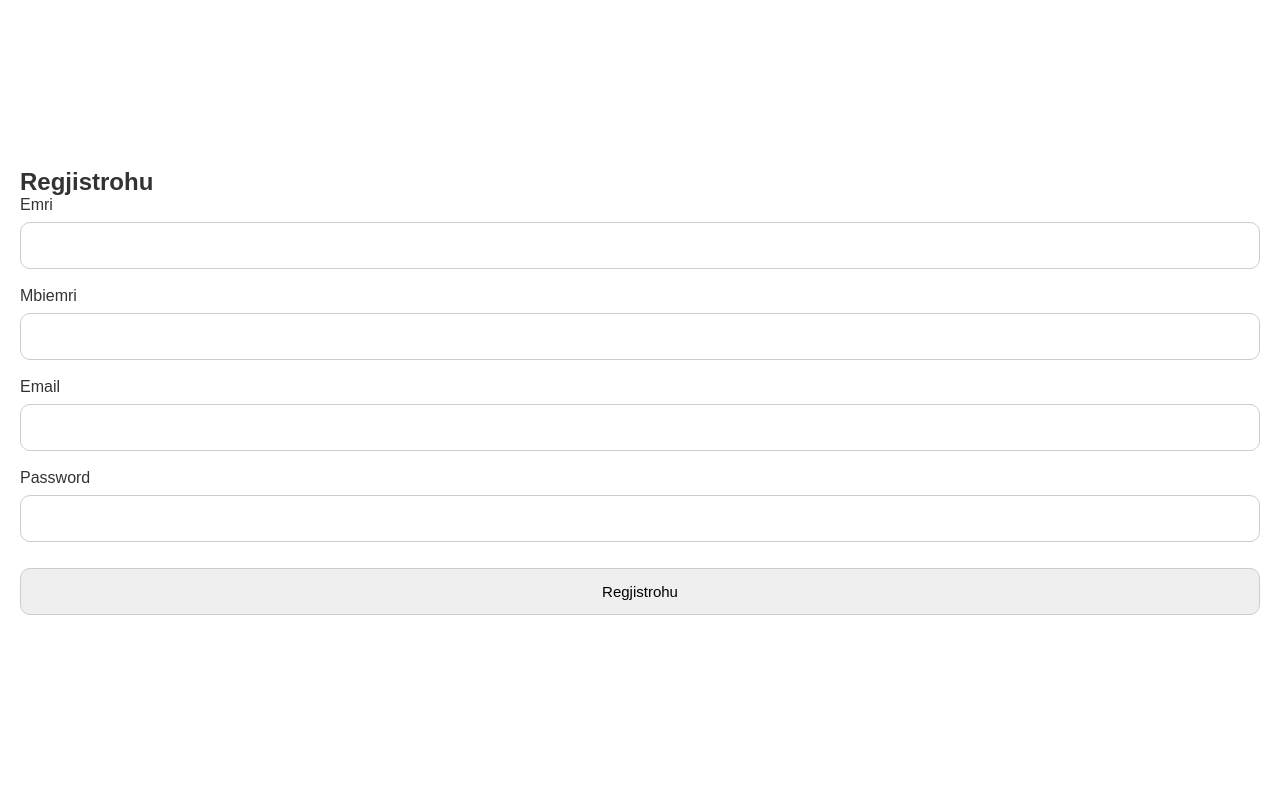
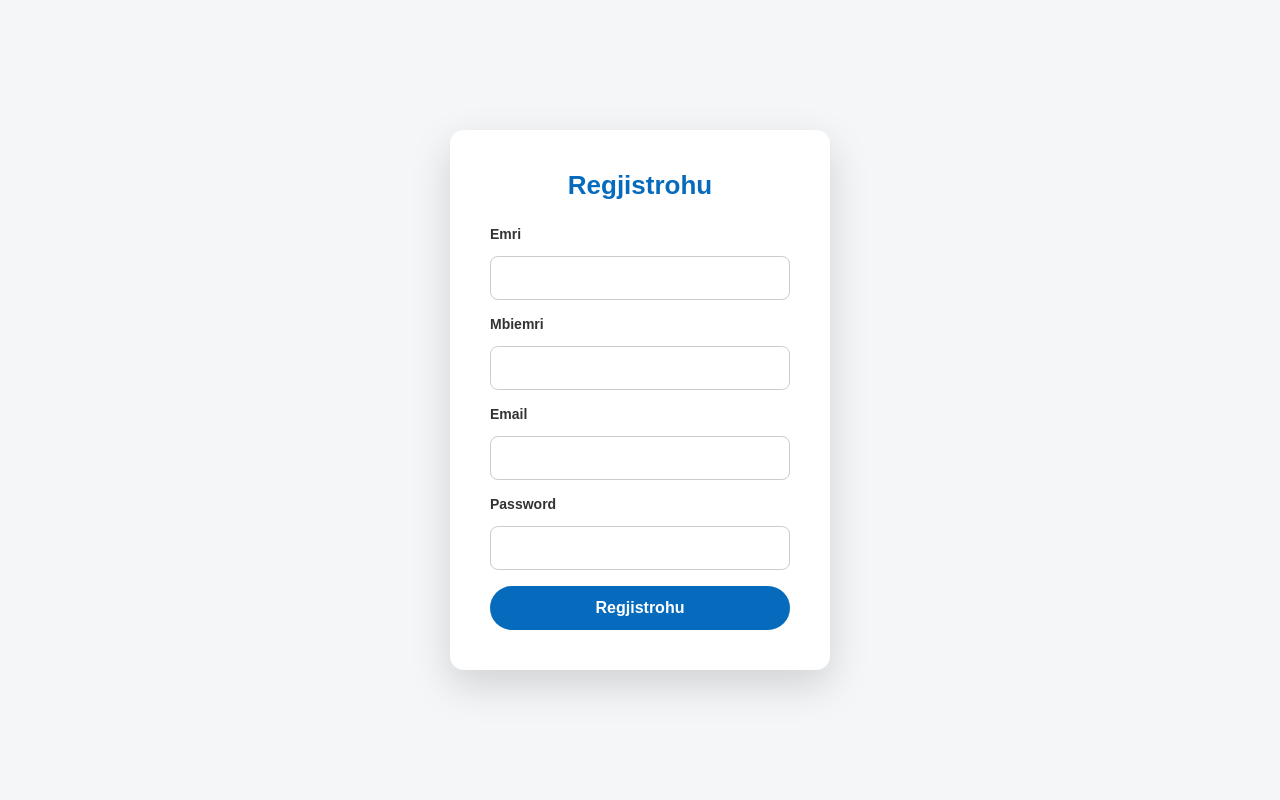
Before and after one commit to br73808/Projekti-pjesa-1, a PHP site: page /HTML/regjistrohu.php in a window 1280 px wide. Run offline with PHP 8.4, Linux system fonts and the light colour scheme.

Commit message:
ndryshime tek pjesa e css dhe tek regjister

```diff
--- a/CSS/index.css
+++ b/CSS/index.css
@@ -755,6 +755,71 @@ footer{
     background: #004a80;
 }
 
+.regjistrohu-container{
+    min-height: 100vh;
+    display: flex;
+    justify-content: center;
+    align-items: center;
+    background: #f4f6f8;
+    padding: 20px;
+}
+
+.regjister-form{
+    background: white;
+    width: 100%;
+    max-width: 380px;
+    padding: 40px;
+    border-radius: 14px;
+    box-shadow: 0 15px 40px rgba(0,0,0,0.15);
+}
+
+.regjister-form h2{
+    text-align: center;
+    margin-bottom: 25px;
+    color: #076bbd;
+    font-size: 26px;
+}
+
+.regjister-form label{
+    display: block;
+    font-size: 14px;
+    font-weight: 600;
+    margin-bottom: 6px;
+    color: #333;
+}
+
+.regjister-form .input{
+    width: 100%;
+    padding: 13px;
+    margin-bottom: 16px;
+    border-radius: 8px;
+    border: 1px solid #ccc;
+    font-size: 14px;
+}
+
+.regjister-form .input:focus{
+    outline: none;
+    border-color: #076bbd;
+}
+
+#buttoni{
+    width: 100%;
+    padding: 13px;
+    background: #076bbd;
+    color: white;
+    border: none;
+    border-radius: 30px;
+    font-size: 16px;
+    font-weight: 600;
+    cursor: pointer;
+    transition: 0.3s ease;
+}
+
+#buttoni:hover{
+    background: #004a80;
+}
+
+
 @media (max-width: 992px) {
 
     .navbar {
--- a/HTML/regjistrohu.php
+++ b/HTML/regjistrohu.php
@@ -3,32 +3,44 @@ require_once "database.php";
 require_once "user.php";
 
 $error = "";
+$emri = $mbiemri = $email = "";
 
 if ($_SERVER["REQUEST_METHOD"] === "POST") {
-    $emri = trim($_POST['emri'] ?? '');
-    $mbiemri = trim($_POST['mbiemri'] ?? '');
-    $email = trim($_POST['email'] ?? '');
+
+    $emri     = trim($_POST['emri'] ?? '');
+    $mbiemri  = trim($_POST['mbiemri'] ?? '');
+    $email    = trim($_POST['email'] ?? '');
     $password = $_POST['password'] ?? '';
+
+    /* ================= VALIDIM ================= */
 
     if (empty($emri) || empty($mbiemri) || empty($email) || empty($password)) {
         $error = "Ju lutem plotësoni të gjitha fushat.";
-    } else {
+    }
+    elseif (!filter_var($email, FILTER_VALIDATE_EMAIL)) {
+        $error = "Ju lutem shkruani një email valid.";
+    }
+    elseif (strlen($password) < 6) {
+        $error = "Password duhet të ketë të paktën 6 karaktere.";
+    }
+    else {
         try {
             $db = new Database();
             $conn = $db->getConnection();
 
             $user = new User($conn);
 
+            $passwordHash = password_hash($password, PASSWORD_DEFAULT);
 
-            if ($user->register($emri, $mbiemri, $email, $password, 0)) {
+            if ($user->register($emri, $mbiemri, $email, $passwordHash, 0)) {
                 header("Location: login.php?registered=success");
                 exit;
             } else {
-                $error = "Gabim në regjistrim. Email mund të ekzistojë.";
+                $error = "Ky email ekziston tashmë.";
             }
 
         } catch (PDOException $e) {
-            $error = "Gabim në regjistrim: " . $e->getMessage();
+            $error = "Gabim në server. Provoni më vonë.";
         }
     }
 }
@@ -45,26 +57,30 @@ if ($_SERVER["REQUEST_METHOD"] === "POST") {
 <body>
 
 <div class="regjistrohu-container">
-    <form method="POST" novalidate>
+    <form method="POST" novalidate class="regjister-form">
         <h2>Regjistrohu</h2>
 
         <label>Emri</label>
-        <input type="text" name="emri" class="input" required value="<?= htmlspecialchars($emri ?? '') ?>">
+        <input type="text" name="emri" class="input" required
+               value="<?= htmlspecialchars($emri) ?>">
 
         <label>Mbiemri</label>
-        <input type="text" name="mbiemri" class="input" required value="<?= htmlspecialchars($mbiemri ?? '') ?>">
+        <input type="text" name="mbiemri" class="input" required
+               value="<?= htmlspecialchars($mbiemri) ?>">
 
         <label>Email</label>
-        <input type="email" name="email" class="input" required value="<?= htmlspecialchars($email ?? '') ?>">
+        <input type="email" name="email" class="input" required
+               value="<?= htmlspecialchars($email) ?>">
 
         <label>Password</label>
         <input type="password" name="password" class="input" required>
 
-        <input type="submit" value="Regjistrohu" class="input">
+        <button type="submit" id="buttoni">Regjistrohu</button>
 
         <?php if (!empty($error)): ?>
             <div class="error"><?= htmlspecialchars($error) ?></div>
         <?php endif; ?>
+
     </form>
 </div>
 
```
